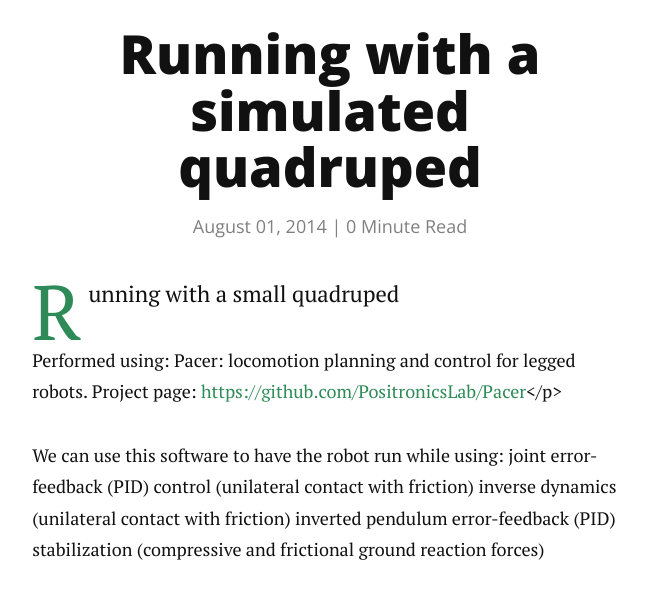
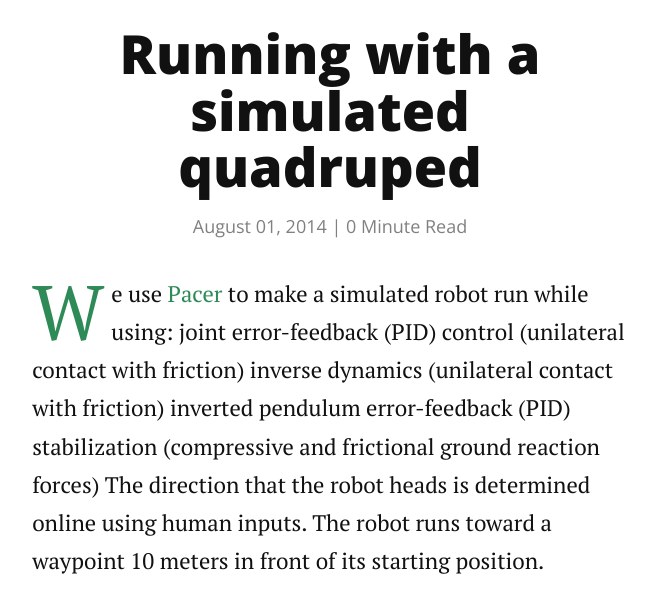
Before and after one commit to PositronicsLab/positronicslab.github.io, a Jekyll site: the page built from _posts/2015-04-10-running-quadruped.markdown, in a window 1280 px wide and 1400 px high, scrolled down 277 px. Shown: the top 589 px of the window, without its empty margins (310-965 px from the left). Built offline with Jekyll 4.4.1, drawn with Linux system fonts in a browser that asks for light colours; nearby versions of some CDN libraries; Markdown is read by kramdown in place of the engine named in the settings; some of the changed text lies outside the part shown.

Commit message:
Still trying to fix running quadruped page

```diff
--- a/_posts/2015-04-10-running-quadruped.markdown
+++ b/_posts/2015-04-10-running-quadruped.markdown
@@ -4,18 +4,12 @@ title:  "Running with a simulated quadruped"
 date:   2014-08-01
 ---
 
-<p class="intro"><span class="dropcap">R</span>unning with a small quadruped</p>
+<p class="intro"><span class="dropcap">W</span>e use <a href="http://github.com/PositronicsLab/Pacer">Pacer</a> to make a simulated robot run while using:
+    joint error-feedback (PID) control (unilateral contact with friction)
+    inverse dynamics (unilateral contact with friction)
+    inverted pendulum error-feedback (PID) stabilization (compressive and frictional ground reaction forces)
 
-Performed using: Pacer: locomotion planning and control for legged robots.
-Project page:
-<a title="https://github.com/PositronicsLab/Pacer" href="https://github.com/PositronicsLab/Pacer">https://github.com/PositronicsLab/Pacer</a></p>
-
-We can use this software to have the robot run while using:
-joint error-feedback (PID) control (unilateral contact with friction)
-inverse dynamics (unilateral contact with friction)
-inverted pendulum error-feedback (PID) stabilization (compressive and frictional ground reaction forces)
-
-The direction that the robot is heading is refined online.  The robot is running toward a waypoint 10 meters in front of the robots starting position.
+The direction that the robot heads is determined online using human inputs.  The robot runs toward a waypoint 10 meters in front of its starting position.
 
 Running at 0.5 m/s (1.1 mph):
 
```
